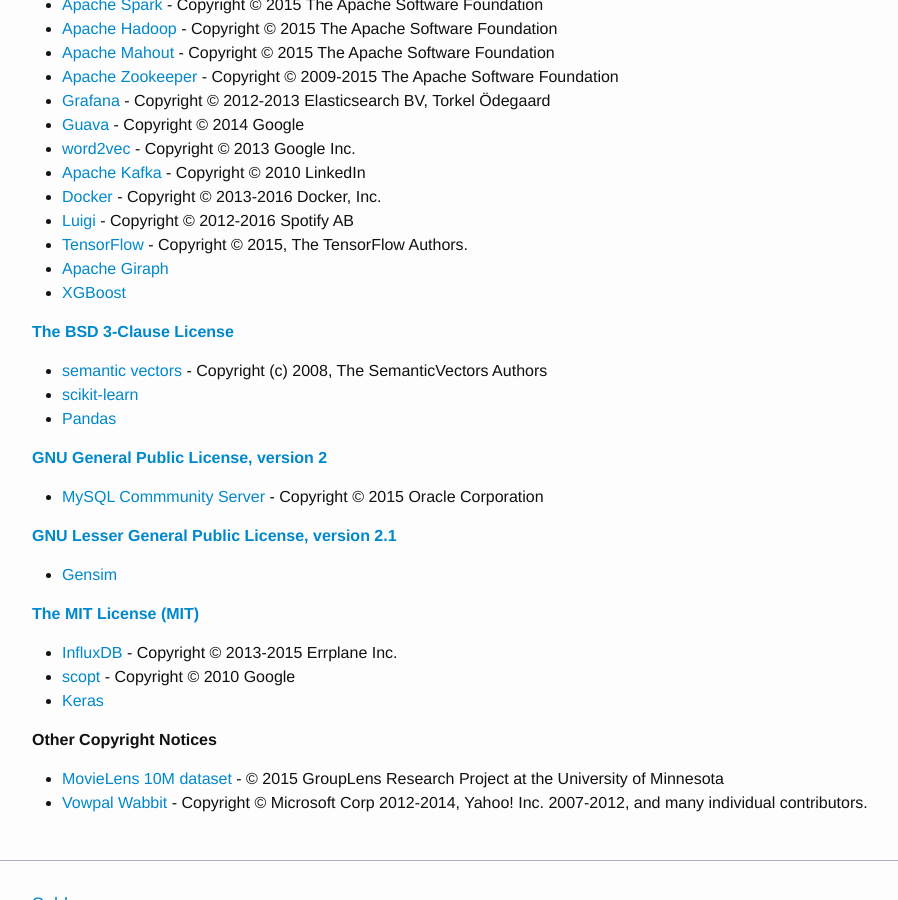
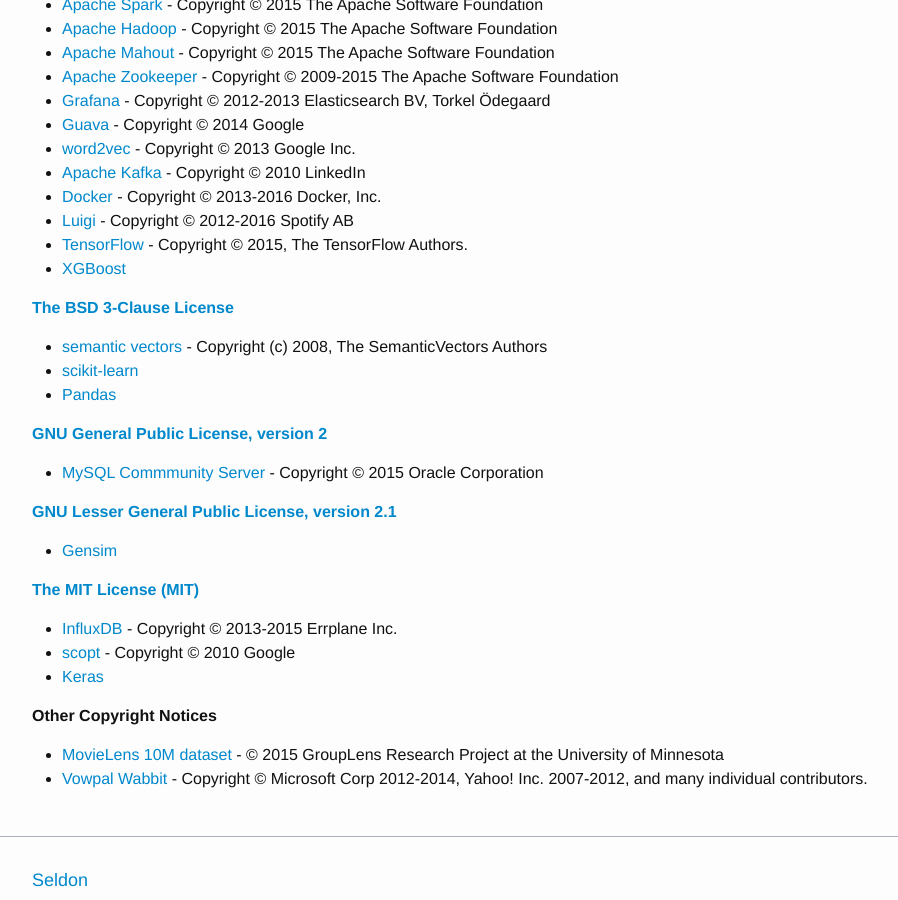
Before and after one commit to SeldonIO/seldonio.github.com, a Jekyll site: the page built from notice.md, in a window 1280 px wide and 900 px high, scrolled down 517 px. Shown: the whole window, without its empty margins (181-1079 px from the left). Built offline with Jekyll 4.4.1, drawn with Linux system fonts in a browser that asks for light colours.

Commit message:
updated licenses - remove Giraph

```diff
--- a/notice.md
+++ b/notice.md
@@ -35,7 +35,6 @@ This project includes sub-components with separate copyright notices and license
 * [Docker](https://www.docker.com/) - Copyright © 2013-2016 Docker, Inc.
 * [Luigi](https://github.com/spotify/luigi) - Copyright © 2012-2016 Spotify AB
 * [TensorFlow](https://www.tensorflow.org/) - Copyright © 2015, The TensorFlow Authors.
-* [Apache Giraph](http://giraph.apache.org/)
 * [XGBoost](https://github.com/dmlc/xgboost)
 
 
```
